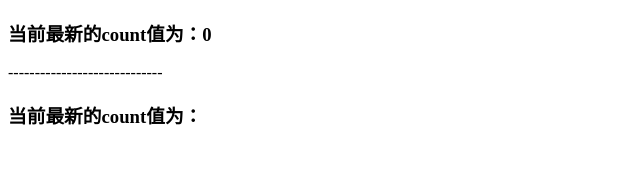
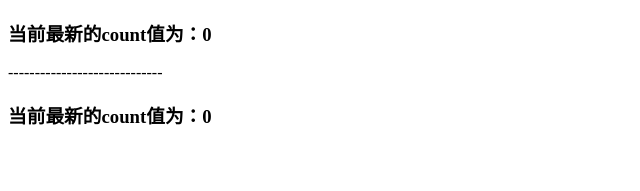
Before and after one commit to hec990/vuex-demo, a Vue app: page / in a window 1280 px wide. Shown: the top 191 px of the page, without its empty margins (0-640 px from the left). Built offline with nearby package versions, Linux system fonts and the light colour scheme.

Commit message:
state：组件中使用变量的第二种方式

```diff
--- a/src/components/Subtraction.vue
+++ b/src/components/Subtraction.vue
@@ -1,11 +1,15 @@
 <template>
   <div>
-    <h3>当前最新的count值为：</h3>
+    <h3>当前最新的count值为：{{count}}</h3>
   </div>
 </template>
 
 <script lang="js">
+import {mapState} from 'vuex'
 export default {
-  name: "subtraction"
+  name: "subtraction",
+  computed:{
+    ...mapState(['count'])
+  }
 }
 </script>
```
